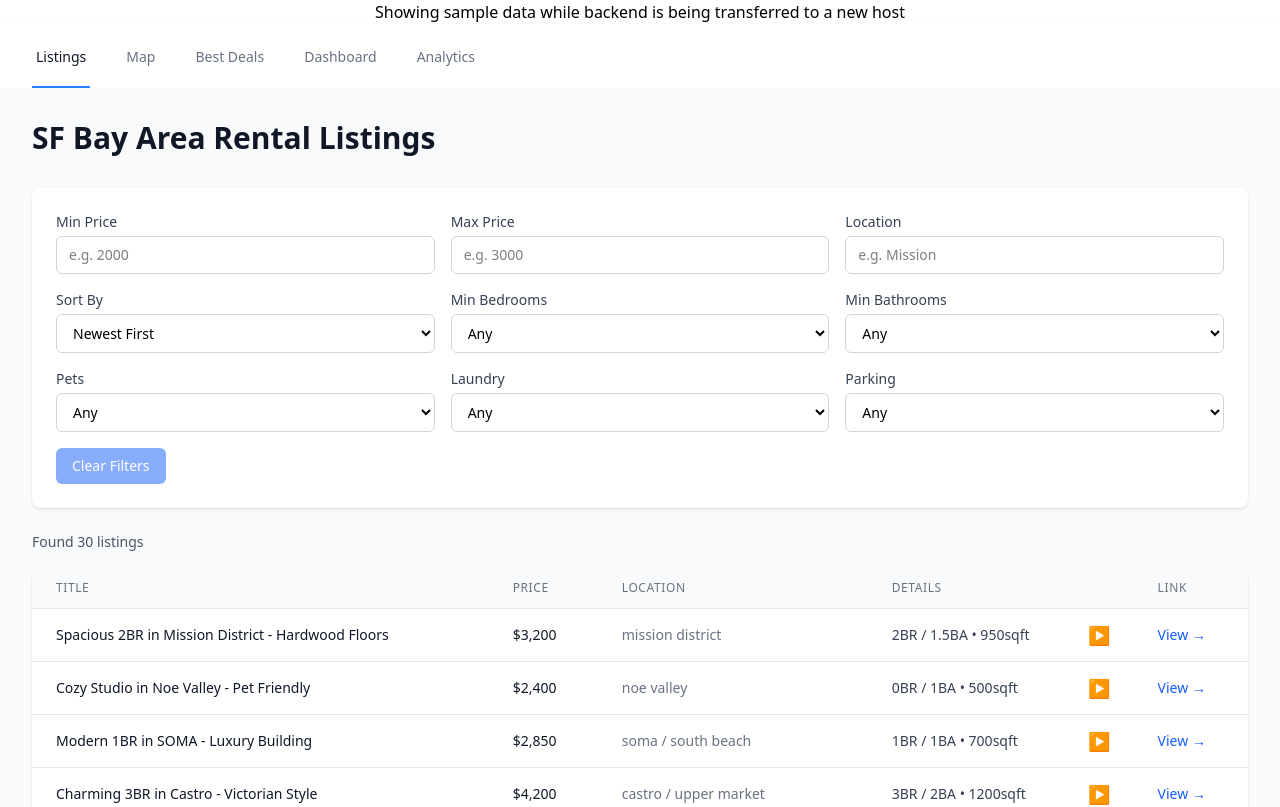
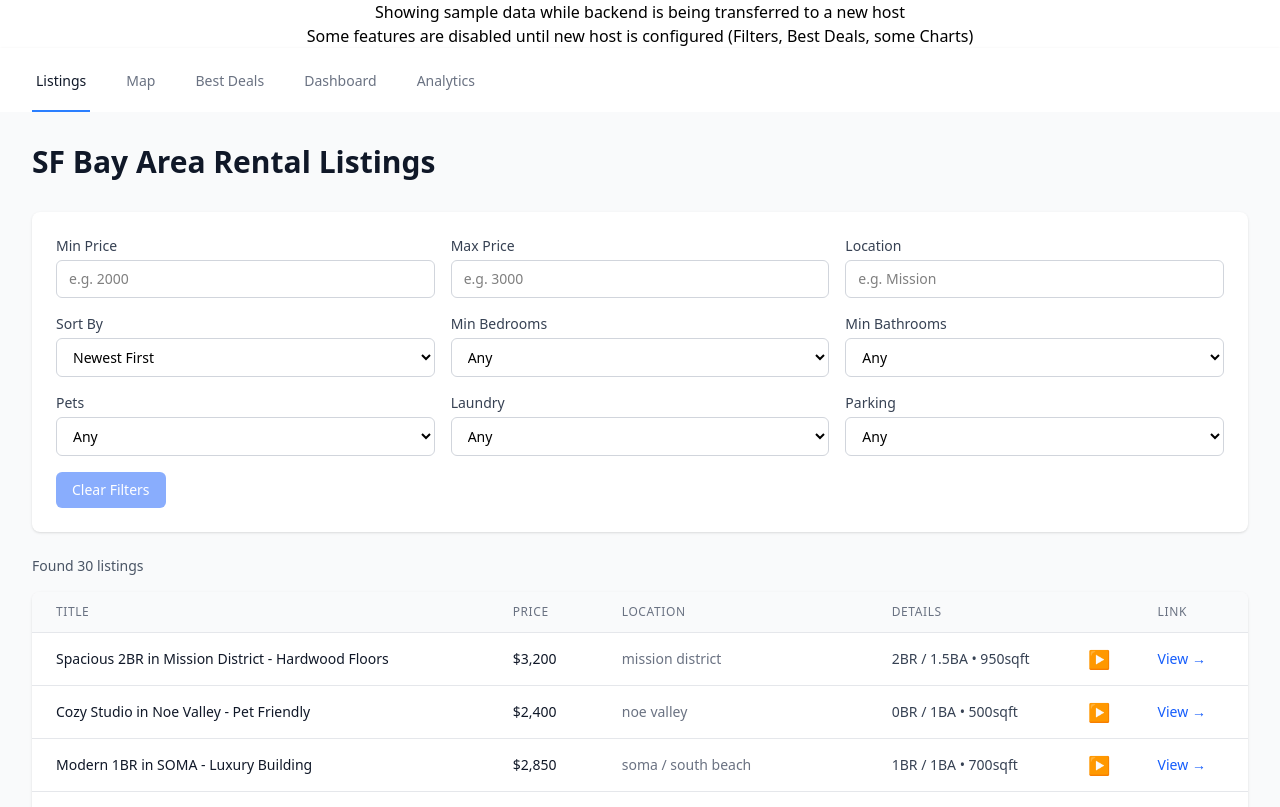
Before and after one commit to derrick-ng/apartment-rental-ranking-system, a React (Vite) app in the folder frontend/: page / in a window 1280 px wide. Shown: the top 807 px of the page. Built offline with nearby package versions, Linux system fonts and the light colour scheme.

Commit message:
Add additional message explaining disabled features

```diff
--- a/frontend/src/App.jsx
+++ b/frontend/src/App.jsx
@@ -33,6 +33,7 @@ function App() {
     <div>
       <div className="text-center">
         <p>Showing sample data while backend is being transferred to a new host</p>
+        <p>Some features are disabled until new host is configured (Filters, Best Deals, some Charts)</p>
       </div>
       <nav className="bg-white shadow-sm">
         <div className="max-w-7xl mx-auto px-4 sm:px-6 lg:px-8">
```
